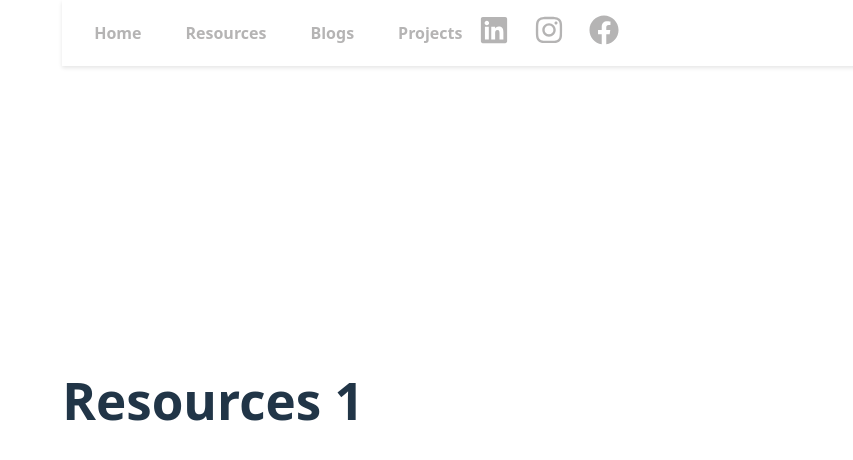
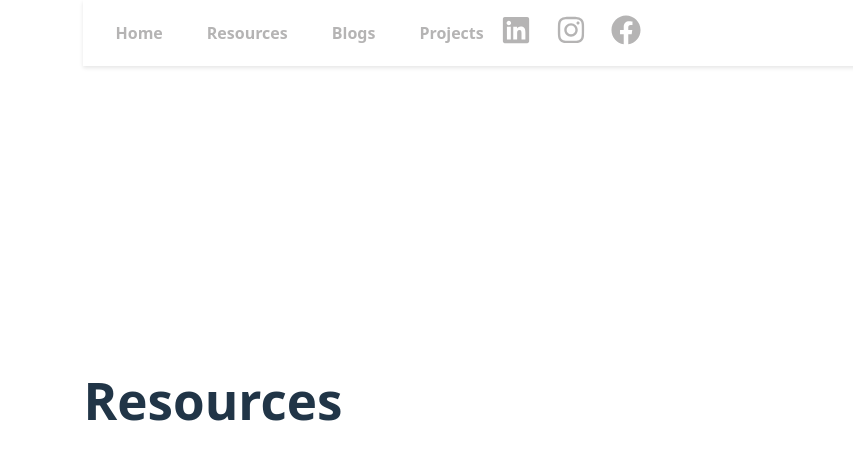
Before and after one commit to ttrieu2025/personal-website, a React (Vite) app: page /Resources in a window 1280 px wide. Shown: the top 460 px of the page, without its empty margins (427-1280 px from the left). Built offline with nearby package versions, Linux system fonts and the light colour scheme.

Commit message:
Change Resources

```diff
--- a/src/Pages/resources.jsx
+++ b/src/Pages/resources.jsx
@@ -1,7 +1,7 @@
 function Resources() {
   return (
     <div className="page">
-      <h1>Resources 1 </h1>
+      <h1>Resources</h1>
     </div>
   )
 }
```
